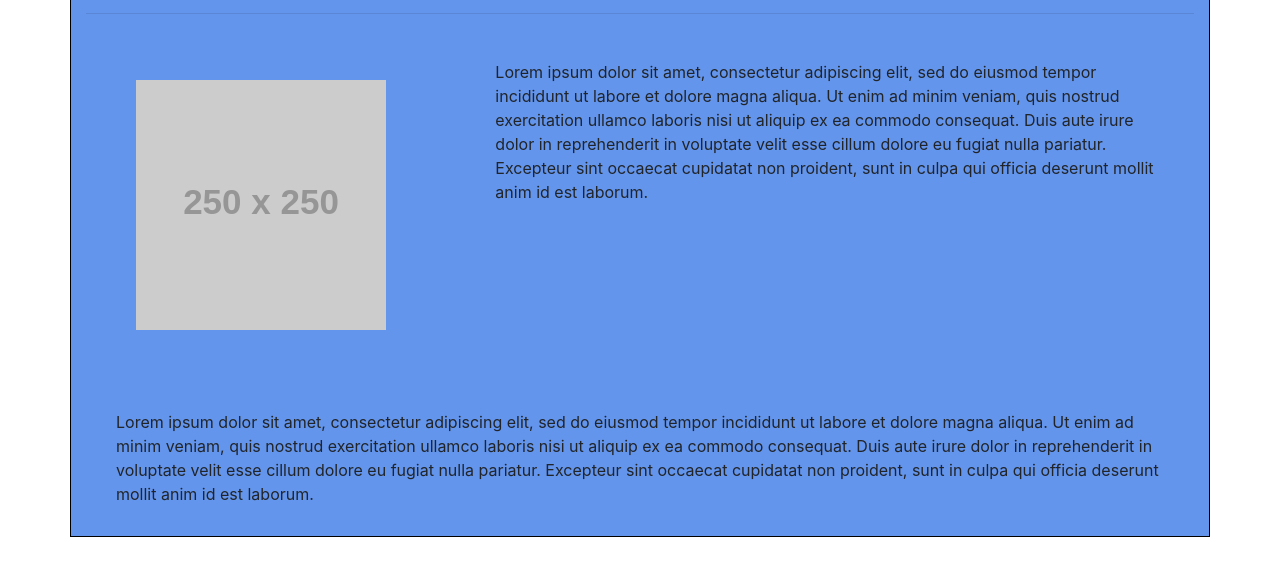
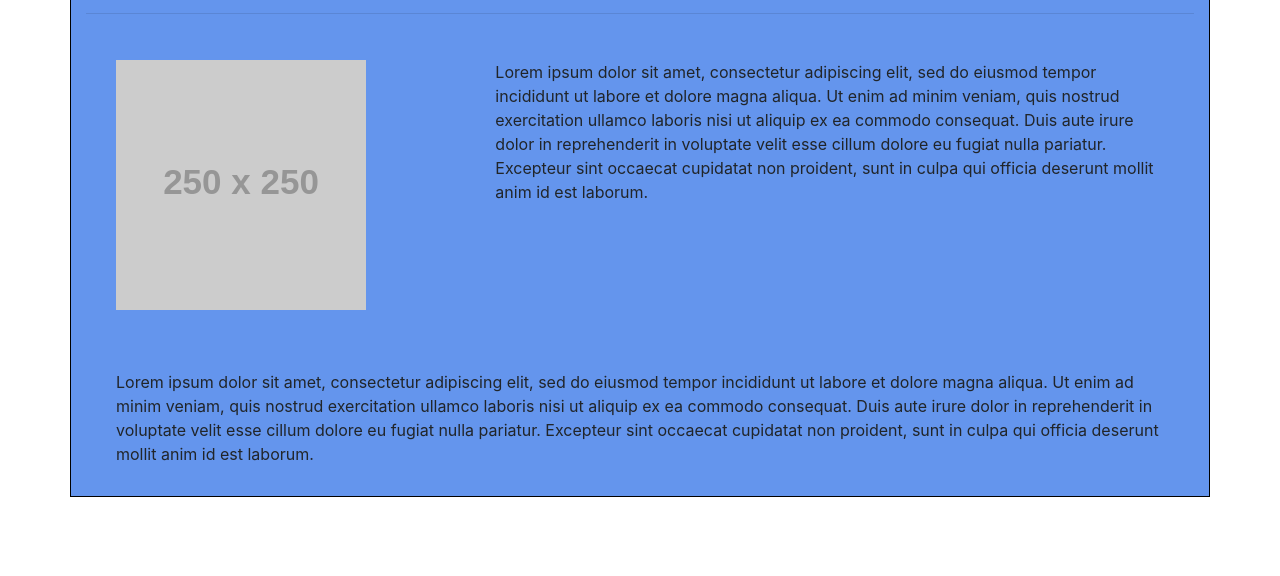
Before and after one commit to evanjamesc/Homework_2, a plain HTML site: page index.html in a window 1280 px wide. Shown: the part 150-726 px from the top of the page. Drawn offline with nearby package versions, Linux system fonts and the light colour scheme; placeholder pictures from the web are drawn by us.

Commit message:
Fixed portfolio placeholders to be centered

```diff
--- a/style.css
+++ b/style.css
@@ -22,8 +22,10 @@ body {
 }
 
 #placeholderImg {
-    margin: 50px;
+    margin: auto;
+    margin: 30px;
     float: left;
+    display: block;
 }
 
 #placeholderPar {
@@ -36,7 +38,9 @@ body {
 }
 
 .col-lg-6 img {
-    margin: 30px;
+    margin: auto;
+    margin-bottom: 30px;
+    display: block;
 }
 
 @media screen and (max-width: 600px) {
```
